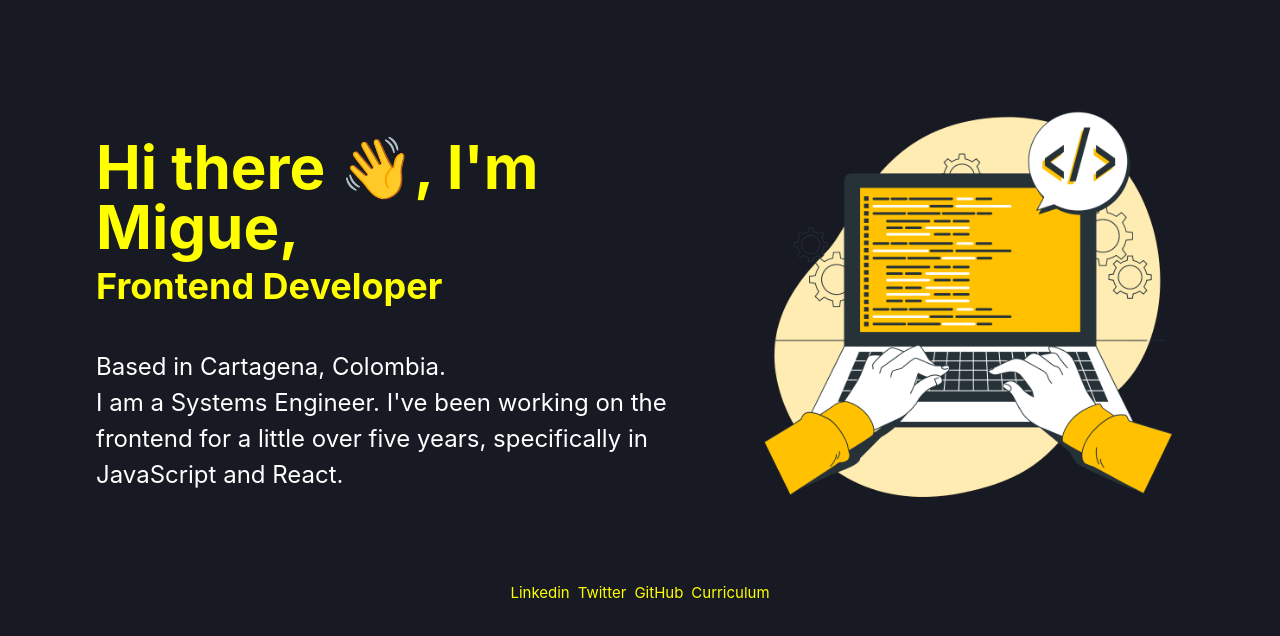
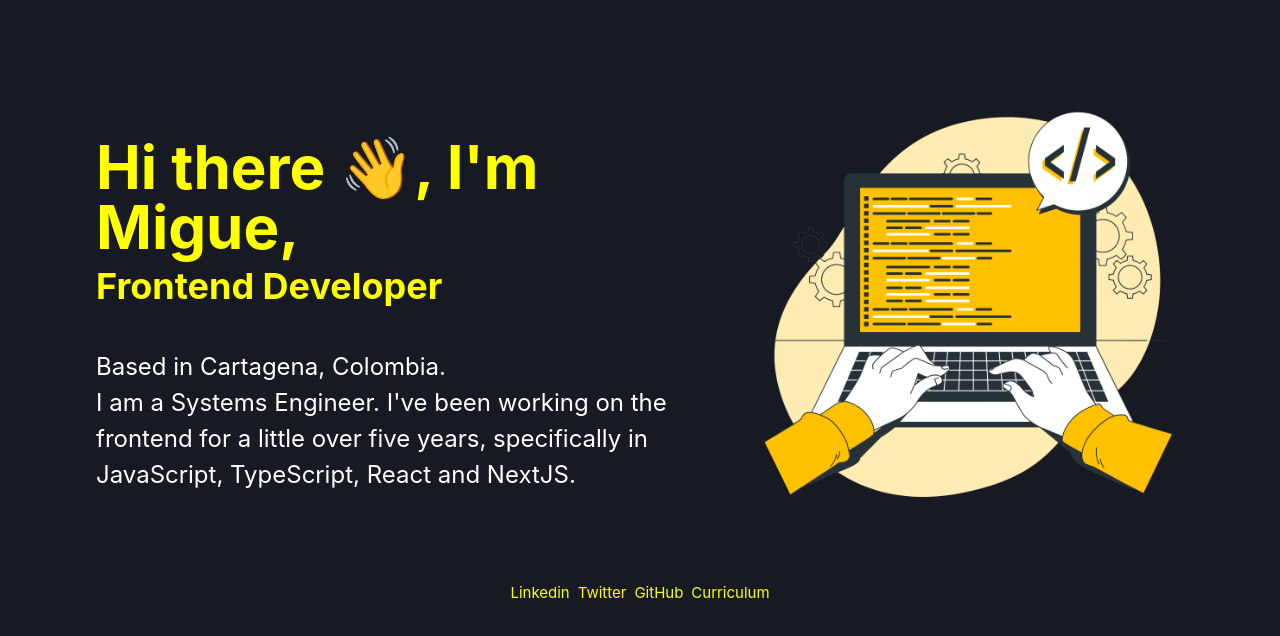
Before and after one commit to MigueMartelo/miguemartelo.dev, a Next.js app: page / in a window 1280 px wide. Shown: the top 636 px of the page. Built offline with nearby package versions, Linux system fonts and the light colour scheme.

Commit message:
feat: update description

```diff
--- a/src/pages/index.tsx
+++ b/src/pages/index.tsx
@@ -23,7 +23,7 @@ function App() {
             <Text fontSize={['md', 'lg', '2xl']}>
               Based in Cartagena, Colombia.
               <br />I am a Systems Engineer. I&apos;ve been working on the frontend for a little
-              over five years, specifically in JavaScript and React.
+              over five years, specifically in JavaScript, TypeScript, React and NextJS.
             </Text>
           </VStack>
         </Box>
```
